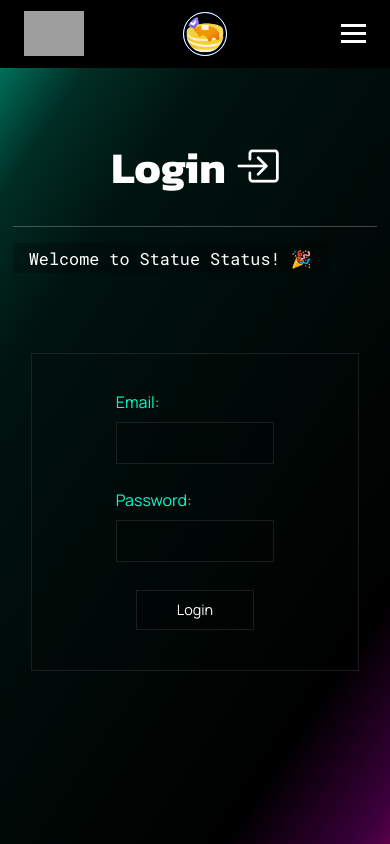
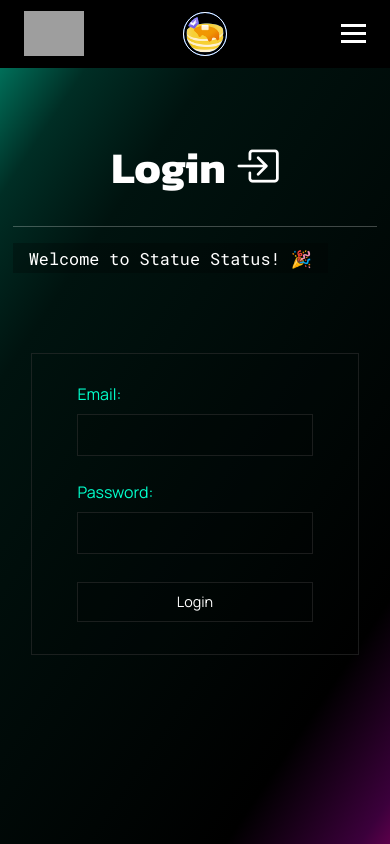
Before and after one commit to TDG-Org/Statue-Status, a React (Create React App) app in the folder client/: page /login in a window 390 px wide. Shown: the top 844 px of the page. Built offline with nearby package versions, Linux system fonts and the light colour scheme; grey boxes are pictures that could not be loaded.

Commit message:
fixed styles on button for mobile

```diff
--- a/client/src/pages/About/AboutPage.scss
+++ b/client/src/pages/About/AboutPage.scss
@@ -89,7 +89,7 @@
       .about-intro-sect-content,
       .about-sect-content {
        p {
-        width: 80%;
+        width: 85%;
       }
 
       img {
@@ -107,14 +107,15 @@
 }
 
 @media screen and (max-width: 750px) {
-  .about-intro-sect-content {
+  .about-intro-sect-content,
+  .about-sect-content {
     p {
       width: 100%;
     }
 
     img {
+      max-width: 250px;
       width: 80% !important;
-      max-width: 250px;
     }
   }
 }
--- a/client/src/pages/Login/LoginPage.jsx
+++ b/client/src/pages/Login/LoginPage.jsx
@@ -33,7 +33,7 @@ const LoginPage = () => {
     // Button
     {
       element:
-              <div className="login-input-wrapper">
+              <div className="login-button-wrapper">
                 <button className="login-btn">
                   Login
                 </button>
--- a/client/src/pages/Login/LoginPage.scss
+++ b/client/src/pages/Login/LoginPage.scss
@@ -70,7 +70,7 @@
     }
 
     // Login Button
-    .login-input-wrapper {
+    .login-button-wrapper {
       width: 100%;
       display: flex;
       align-items: center;
@@ -116,3 +116,20 @@
     }
   }
 }
+
+// Media Queries
+
+@media screen and (max-width: 950px) {
+  .LoginPage {
+    .login-inputs-wrapper {
+      padding: 1rem 1rem;
+      .login-input {
+        width: 90%;
+      }
+      .login-btn {
+        width: 80%;
+        padding: .5rem .10rem;
+      }
+    }
+  }
+}
```
